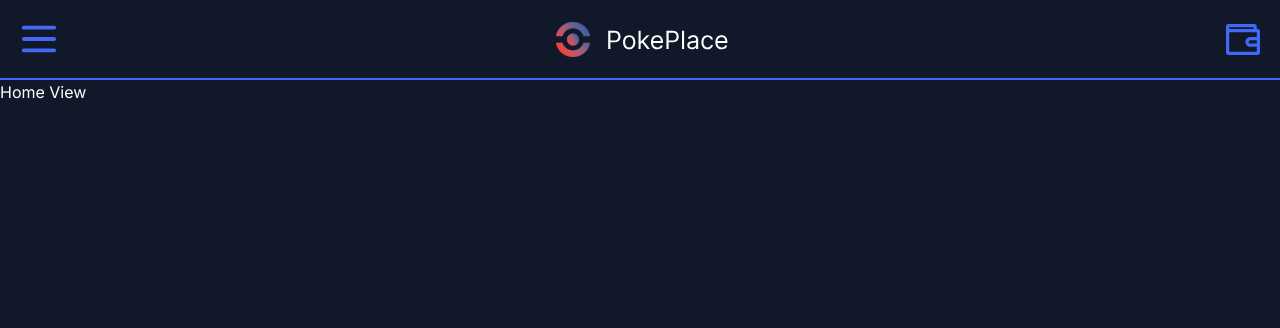
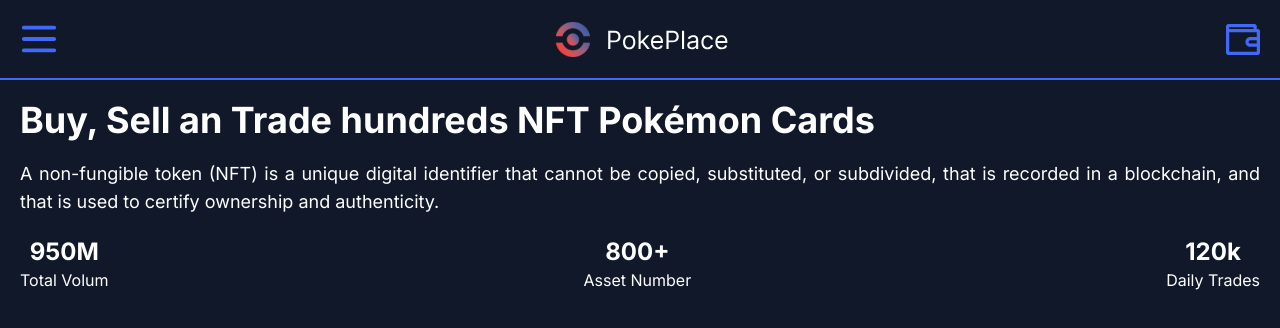
Before and after one commit to devalanlima/PokePlace, a Vue app: page / in a window 1280 px wide. Shown: the top 328 px of the page. Built offline with nearby package versions, Linux system fonts and the light colour scheme.

Commit message:
create / PresentationSection component

```diff
--- /dev/null
+++ b/src/components/PresentationSection.vue
@@ -0,0 +1,23 @@
+<template>
+    <section class="p-5 flex flex-col gap-5">
+        <h1 class="font-bold text-4xl m-0">Buy, Sell an Trade hundreds NFT Pokémon Cards</h1>
+        <p class="text-lg text-justify">
+            A non-fungible token (NFT) is a unique digital identifier that cannot be copied, substituted, or subdivided,
+            that is recorded in a blockchain, and that is used to certify ownership and authenticity.
+        </p>
+        <ul class="flex w-full justify-between">
+            <li class="text-center">
+                <p class="text-2xl font-bold">950M</p>
+                <p>Total Volum</p>
+            </li>
+            <li class="text-center">
+                <p class="text-2xl font-bold">800+</p>
+                <p>Asset Number</p>
+            </li>
+            <li class="text-center">
+                <p class="text-2xl font-bold">120k</p>
+                <p>Daily Trades</p>
+            </li>
+        </ul>
+    </section>
+</template>
--- a/src/views/HomeView.vue
+++ b/src/views/HomeView.vue
@@ -1,3 +1,10 @@
 <template>
-  <h1>Home View</h1>
+  <main>
+    <PresentationSection/>
+  </main>
 </template>
+
+<script setup>
+import PresentationSection from '../components/PresentationSection.vue';
+
+</script>
```
